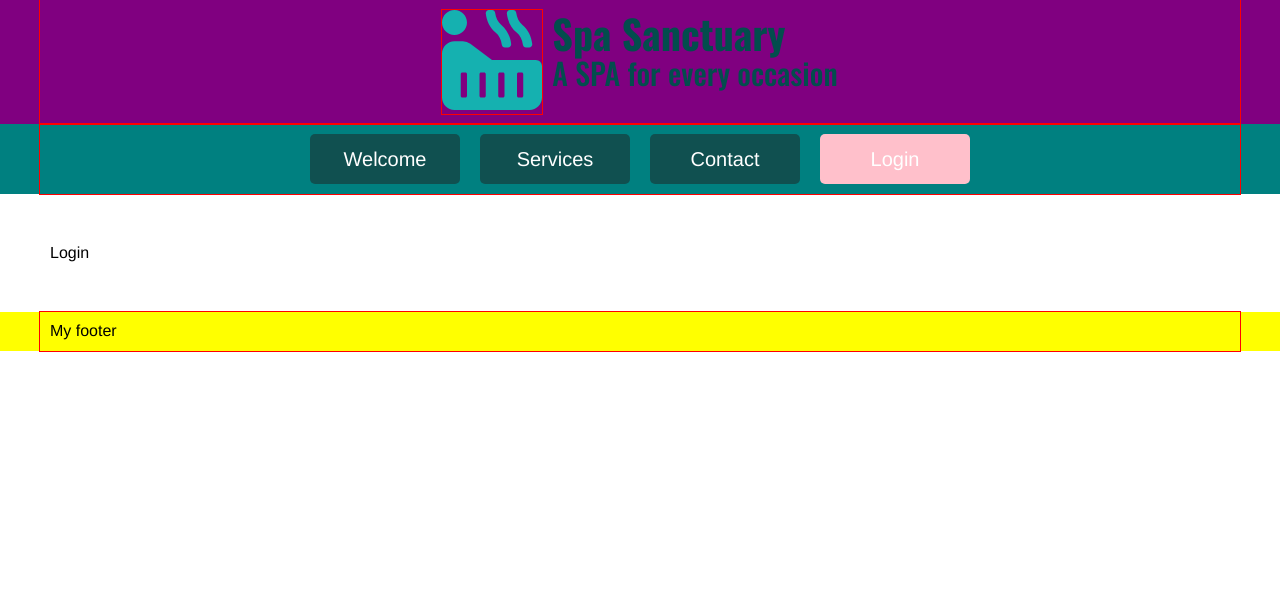
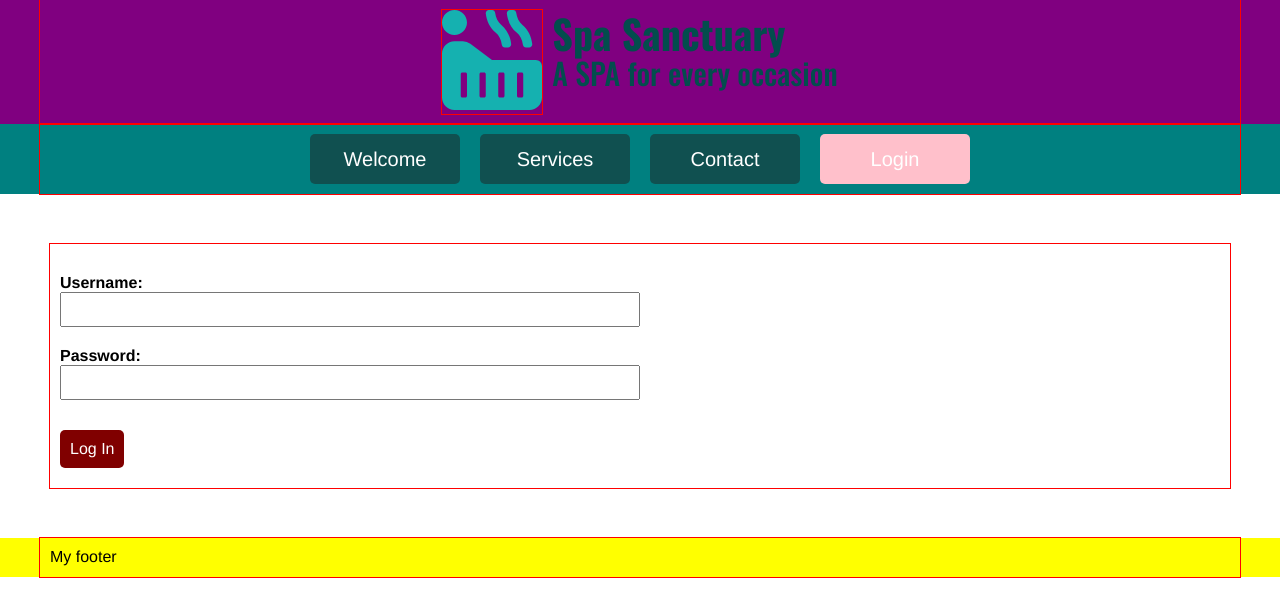
Before and after one commit to daniellex0/Web1-Workbook, a React (Create React App) app in the folder SPA-in-Class/: page /login in a window 1280 px wide. Shown: the top 616 px of the page. Built offline with nearby package versions, Linux system fonts and the light colour scheme.

Commit message:
Added new essday and updates to SPA App

```diff
--- a/SPA-in-Class/src/App/Pages/Login.jsx
+++ b/SPA-in-Class/src/App/Pages/Login.jsx
@@ -1,6 +1,9 @@
 import React from 'react';
 import styled from 'styled-components';
 import Helmet from 'react-helmet';
+
+/* Components ---------------------------*/
+import LoginForm from '../Pages/Login/LoginForm.jsx';
 
 const Login = () => {
 
@@ -9,7 +12,11 @@
             <Helmet>
                 <title>Login :: SPA App</title>
             </Helmet>
-            Login
+            <div className="nested-wrapper">
+                <div className="login">
+                    <LoginForm />
+                </div>
+            </div>
         </LoginStyled>
     );
 }
@@ -18,4 +25,15 @@
 
 const LoginStyled = styled.div`
 
+    .nested-wrapper {
+
+        .login {
+            width: 50%;
+        }
+
+        button {
+            padding: 10px;
+            margin: 10px 0px;
+        }
+    }
 `;
--- /dev/null
+++ b/SPA-in-Class/src/App/Pages/Login/LoginForm.jsx
@@ -0,0 +1,110 @@
+import React, { useState } from 'react';
+import styled from 'styled-components';
+
+/* Scripts ---------------------------*/
+import API from '../../../common/axios.js';
+
+/* Components ---------------------------*/
+import FormGroup from '../../../common/Forms/FormGroup.jsx';
+import Button from '../../../common/Forms/Button.jsx';
+
+
+const formFields = {
+    usernameField: {
+        id: 'userName',
+        label: 'Username',
+        inputType: 'text',
+        value: '',
+        validate: {
+            required: true,
+            valid: true,
+            message: '',
+        }
+    },
+    passwordField: {
+        id: 'userPassword',
+        label: 'Password',
+        inputType: 'text',
+        value: '',
+        validate: {
+            required: true,
+            valid: true,
+            message: '',
+        }
+    }
+}
+
+const LoginForm = () => {
+
+    const [userName, userNameUpdate] = useState(formFields.usernameField);
+    const [userPassword, userPasswordUpdate] = useState( formFields.passwordField);
+
+    const handleOnChange = (event, formField) => {
+        const newField = {
+            ...formField,
+            value: event.target.value,
+        }
+
+        if (newField.validate.required === true) {
+            console.log('Validating: ', newField.label);
+
+            if (newField.value.length < 4) {
+                //Let them know there is an error
+                newField.validate.valid = false;
+                newField.validate.message = `You forgot to fill out the ${newField.label} field.`;
+            } else {
+                // Clear my errors
+                newField.validate.valid = true;
+                newField.validate.message = ``;
+            }
+        }
+
+        if (formField.id === 'userName') {
+            userNameUpdate(newField);
+        }
+        if (formField.id === 'userPassword') {
+            userPasswordUpdate(newField);
+        }
+    }
+
+    const handleFormSubmit = (event) => {
+        event.preventDefault();
+        console.log('Captured Login, we will take it from here.');
+
+        if ( userName.validate.valid === true && userPassword.validate.valid === true) {
+            console.log('Valid Logging in');
+
+            // ...AJAX goes here: AKA AXIOS
+            const postData = {
+                userName: userName,
+                userPassword: userPassword,
+            }
+
+            API.post('/logIn', postData).then((result) => {
+                console.log('result', result);
+            });
+        }
+    }
+
+    return (
+        <LoginFormStyled className='LoginForm'>
+            <form onSubmit={ handleFormSubmit }>
+                <FormGroup
+                    formField = { userName }
+                    onChange={ handleOnChange }
+                    />
+                    <FormGroup
+                        formField={ userPassword }
+                        onChange={ handleOnChange }
+                    />
+                <Button type='submit'> Log In</Button>
+            </form>
+        </LoginFormStyled>
+    );
+}
+
+export default LoginForm;
+
+const LoginFormStyled = styled.div`
+
+`;
--- a/SPA-in-Class/src/common/Forms/FormGroup.jsx
+++ b/SPA-in-Class/src/common/Forms/FormGroup.jsx
@@ -23,6 +23,8 @@
 export default FormGroup;
 
 const FormGroupStyled = styled.div`
+    margin: 20px 0px;
+
     label {
         font-weight: bold;
     }
```
Also changed, not shown: 1 other file (tests, documents, lock files or other folders).
